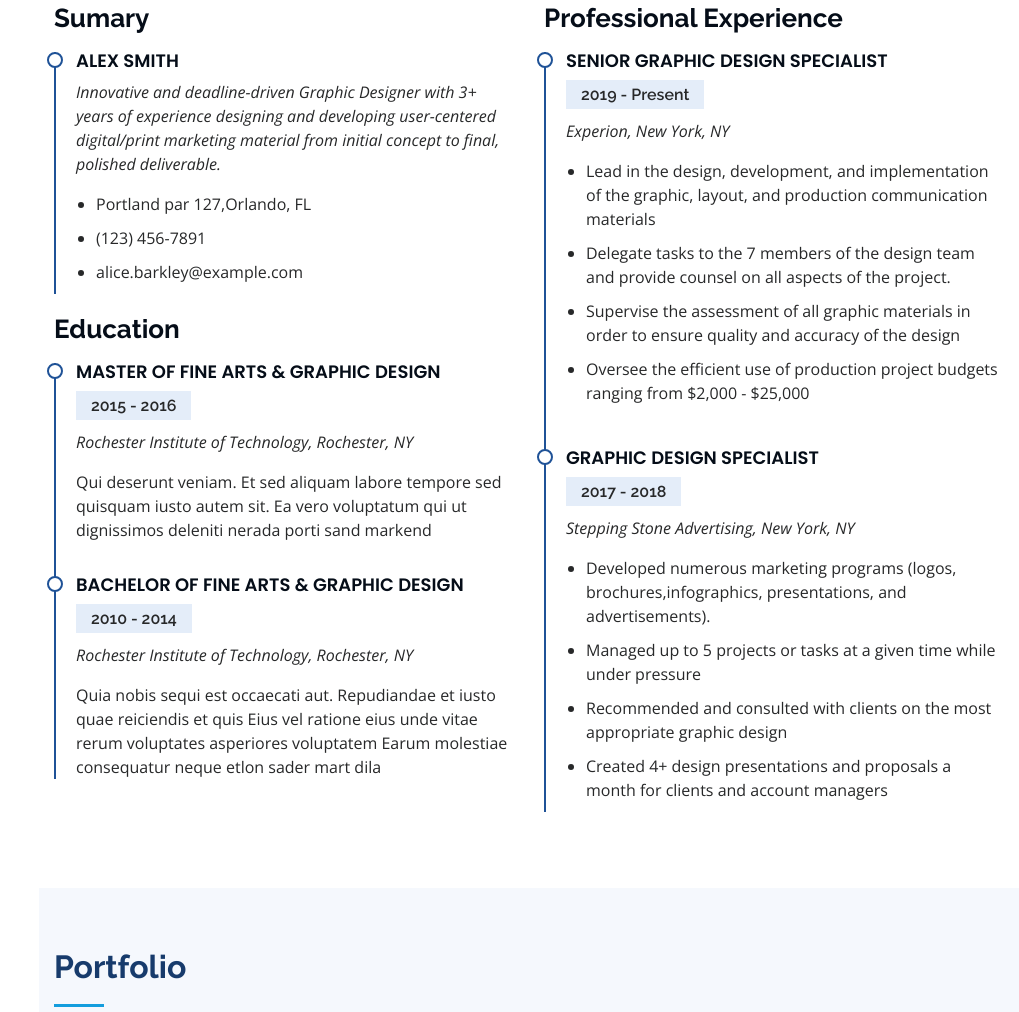
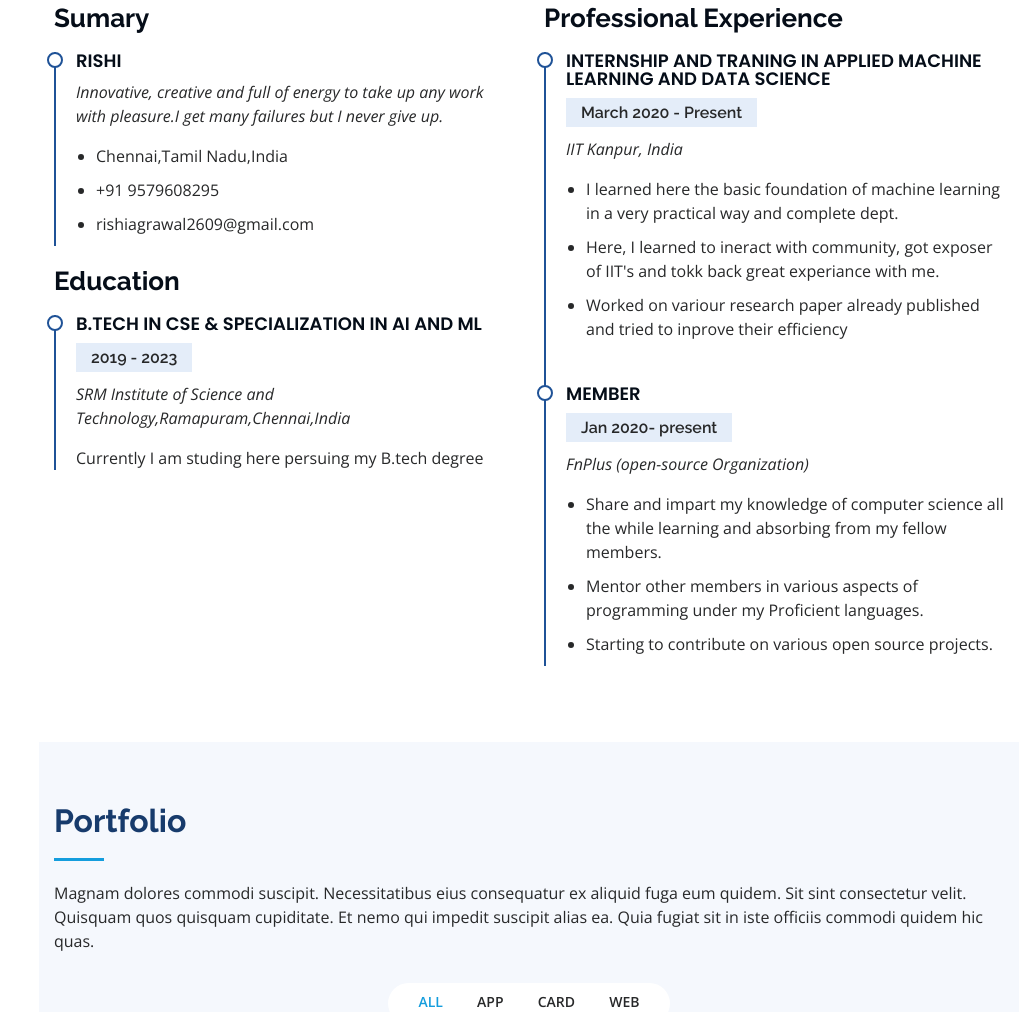
Before and after one commit to rishiagrawal2609/rishiagrawal2609.github.io, a plain HTML site: page index.html in a window 1280 px wide. Shown: the part 2890-3902 px from the top of the page, without its empty margins (261-1280 px from the left). Drawn offline with nearby package versions, Linux system fonts and the light colour scheme.

Commit message:
Update index.html

```diff
--- a/index.html
+++ b/index.html
@@ -323,51 +323,50 @@
                     <div class="col-lg-6" data-aos="fade-up">
                         <h3 class="resume-title">Sumary</h3>
                         <div class="resume-item pb-0">
-                            <h4>Alex Smith</h4>
-                            <p><em>Innovative and deadline-driven Graphic Designer with 3+ years of experience designing and developing user-centered digital/print marketing material from initial concept to final, polished deliverable.</em></p>
+                            <h4>Rishi</h4>
+                            <p><em>Innovative, creative and full of energy to take up any work with pleasure.I get many failures but I never give up.</em></p>
                             <ul>
-                                <li>Portland par 127,Orlando, FL</li>
-                                <li>(123) 456-7891</li>
-                                <li>alice.barkley@example.com</li>
+                                <li>Chennai,Tamil Nadu,India</li>
+                                <li>+91 9579608295</li>
+                                <li>rishiagrawal2609@gmail.com</li>
                             </ul>
                         </div>
 
                         <h3 class="resume-title">Education</h3>
                         <div class="resume-item">
-                            <h4>Master of Fine Arts &amp; Graphic Design</h4>
-                            <h5>2015 - 2016</h5>
-                            <p><em>Rochester Institute of Technology, Rochester, NY</em></p>
-                            <p>Qui deserunt veniam. Et sed aliquam labore tempore sed quisquam iusto autem sit. Ea vero voluptatum qui ut dignissimos deleniti nerada porti sand markend</p>
+                            <h4>B.tech in CSE &amp; specialization in AI and ML</h4>
+                            <h5>2019 - 2023</h5>
+                            <p><em>SRM Institute of Science and Technology,Ramapuram,Chennai,India</em></p>
+                            <p>Currently I am studing here persuing my B.tech degree</p>
                         </div>
-                        <div class="resume-item">
-                            <h4>Bachelor of Fine Arts &amp; Graphic Design</h4>
+                        <!-- <div class="resume-item">
+                            <h4> Mashi &amp; Graphic Design</h4>
                             <h5>2010 - 2014</h5>
                             <p><em>Rochester Institute of Technology, Rochester, NY</em></p>
                             <p>Quia nobis sequi est occaecati aut. Repudiandae et iusto quae reiciendis et quis Eius vel ratione eius unde vitae rerum voluptates asperiores voluptatem Earum molestiae consequatur neque etlon sader mart dila</p>
-                        </div>
+                        </div> //-->
                     </div>
                     <div class="col-lg-6" data-aos="fade-up" data-aos-delay="100">
                         <h3 class="resume-title">Professional Experience</h3>
                         <div class="resume-item">
-                            <h4>Senior graphic design specialist</h4>
-                            <h5>2019 - Present</h5>
-                            <p><em>Experion, New York, NY </em></p>
+                            <h4>Internship and Traning in Applied Machine Learning and Data science</h4>
+                            <h5>March 2020 - Present</h5>
+                            <p><em>IIT Kanpur, India</em></p>
                             <ul>
-                                <li>Lead in the design, development, and implementation of the graphic, layout, and production communication materials</li>
-                                <li>Delegate tasks to the 7 members of the design team and provide counsel on all aspects of the project. </li>
-                                <li>Supervise the assessment of all graphic materials in order to ensure quality and accuracy of the design</li>
-                                <li>Oversee the efficient use of production project budgets ranging from $2,000 - $25,000</li>
+                                <li>I learned here the basic foundation of machine learning in a very practical way and complete dept.</li>
+                                <li>Here, I learned to ineract with community, got exposer of IIT's and tokk back great experiance with me.</li>
+                                <li>Worked on variour research paper already published and tried to inprove their efficiency</li>
+
                             </ul>
                         </div>
                         <div class="resume-item">
-                            <h4>Graphic design specialist</h4>
-                            <h5>2017 - 2018</h5>
-                            <p><em>Stepping Stone Advertising, New York, NY</em></p>
+                            <h4>Member</h4>
+                            <h5>Jan 2020- present</h5>
+                            <p><em>FnPlus (open-source Organization)</em></p>
                             <ul>
-                                <li>Developed numerous marketing programs (logos, brochures,infographics, presentations, and advertisements).</li>
-                                <li>Managed up to 5 projects or tasks at a given time while under pressure</li>
-                                <li>Recommended and consulted with clients on the most appropriate graphic design</li>
-                                <li>Created 4+ design presentations and proposals a month for clients and account managers</li>
+                                <li>Share and impart my knowledge of computer science all the while learning and absorbing from my fellow members.</li>
+                                <li>Mentor other members in various aspects of programming under my Proficient languages.</li>
+                                <li>Starting to contribute on various open source projects.</li>
                             </ul>
                         </div>
                     </div>
```
